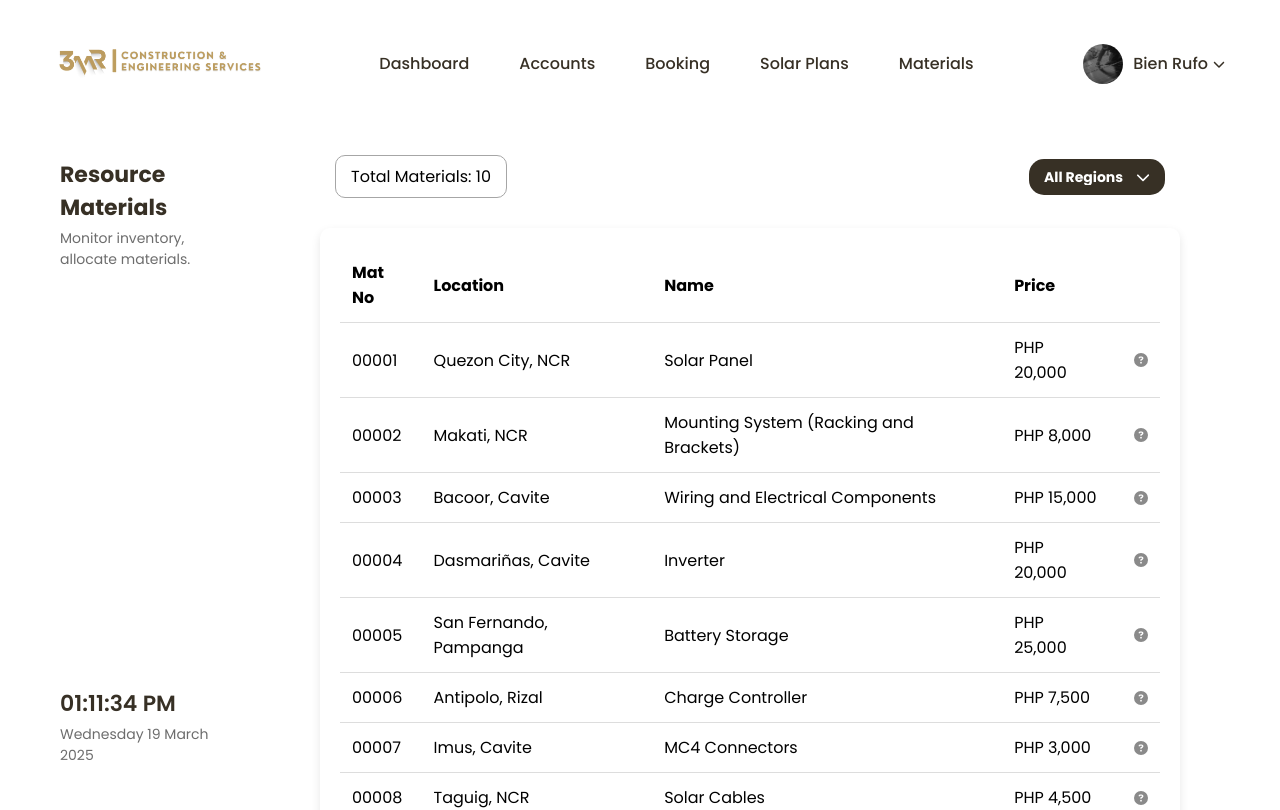
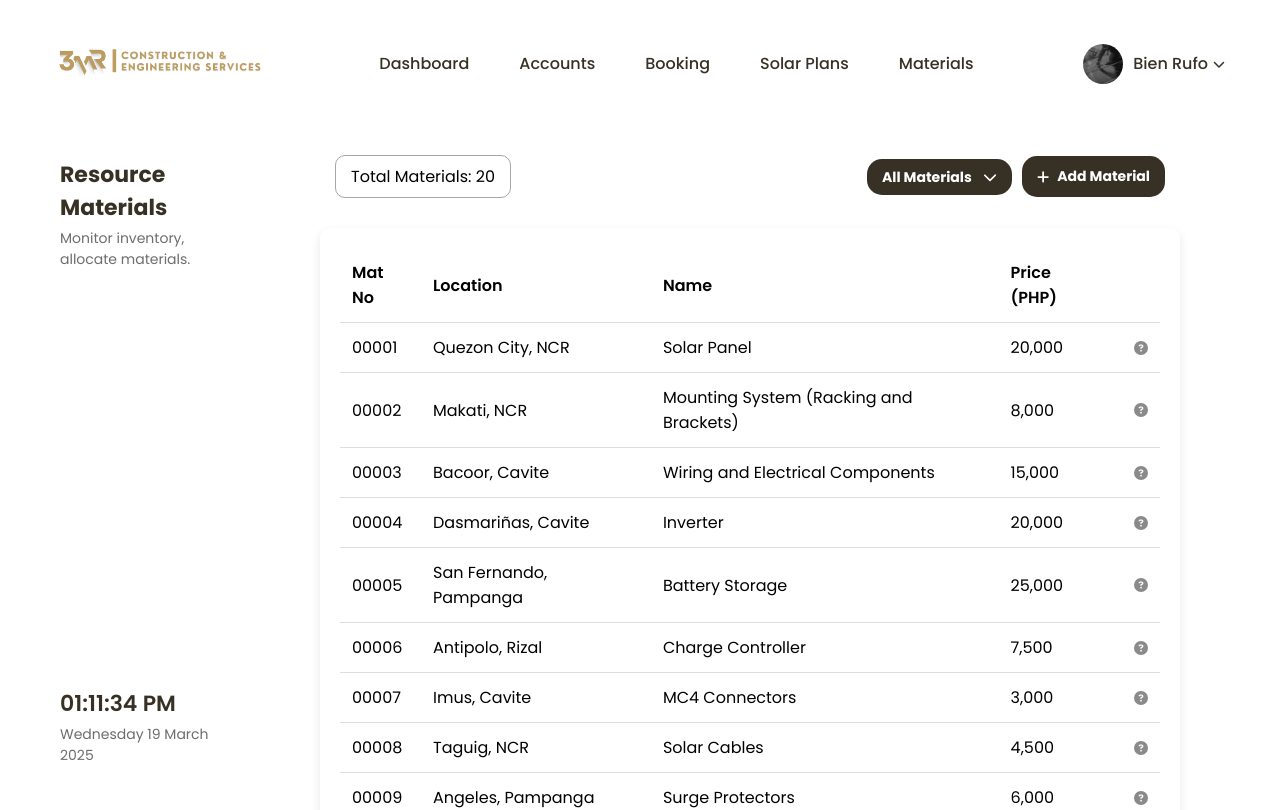
Before and after one commit to marianadine/solarsphereweb, a React (Create React App) app: page /materials in a window 1280 px wide. Shown: the top 810 px of the page. Built offline with nearby package versions, Linux system fonts and the light colour scheme.

Commit message:
add pop up

```diff
--- a/src/admin_components/Materials.js
+++ b/src/admin_components/Materials.js
@@ -1,11 +1,36 @@
 import React, { useState, useEffect } from "react";
 import "./admincompo_css/tablestyles.css";
 import { FontAwesomeIcon } from "@fortawesome/react-fontawesome";
-import { faPrint, faChevronDown, faQuestionCircle, faTimes } from "@fortawesome/free-solid-svg-icons";
+import { faPrint, faChevronDown, faQuestionCircle, faTimes, faPlus } from "@fortawesome/free-solid-svg-icons";
 
 const Materials = () => {
     const [currentTime, setCurrentTime] = useState(new Date());
     const [filter, setFilter] = useState("All");
+    const [materials, setMaterials] = useState([
+        { id: "00001", location: "Quezon City, NCR", name: "Solar Panel", price: 20000 },
+        { id: "00002", location: "Makati, NCR", name: "Mounting System (Racking and Brackets)", price: 8000 },
+        { id: "00003", location: "Bacoor, Cavite", name: "Wiring and Electrical Components", price: 15000 },
+        { id: "00004", location: "Dasmariñas, Cavite", name: "Inverter", price: 20000 },
+        { id: "00005", location: "San Fernando, Pampanga", name: "Battery Storage", price: 25000 },
+        { id: "00006", location: "Antipolo, Rizal", name: "Charge Controller", price: 7500 },
+        { id: "00007", location: "Imus, Cavite", name: "MC4 Connectors", price: 3000 },
+        { id: "00008", location: "Taguig, NCR", name: "Solar Cables", price: 4500 },
+        { id: "00009", location: "Angeles, Pampanga", name: "Surge Protectors", price: 6000 },
+        { id: "00010", location: "Calamba, Laguna", name: "PV Combiner Box", price: 10000 },
+        { id: "00011", location: "Marikina, NCR", name: "Smart Energy Meter", price: 12000 },
+        { id: "00012", location: "Pasig, NCR", name: "Micro Inverter", price: 18000 },
+        { id: "00013", location: "Baguio, Benguet", name: "Grounding Kit", price: 5000 },
+        { id: "00014", location: "Cebu City, Cebu", name: "Flexible Conduits", price: 3500 },
+        { id: "00015", location: "Davao City, Davao", name: "Cable Management Clips", price: 2000 },
+        { id: "00016", location: "Santa Rosa, Laguna", name: "Weatherproof Junction Box", price: 5500 },
+        { id: "00017", location: "Cainta, Rizal", name: "High-Efficiency Solar Panel", price: 27000 },
+        { id: "00018", location: "Las Piñas, NCR", name: "Hybrid Solar Inverter", price: 30000 },
+        { id: "00019", location: "Mandaluyong, NCR", name: "Heavy Duty Solar Mounts", price: 9000 },
+        { id: "00020", location: "Parañaque, NCR", name: "Lithium-Ion Battery Pack", price: 40000 },
+    ]);
+
+    const [selectedMaterial, setSelectedMaterial] = useState(null);
+    const [showPopup, setShowPopup] = useState(false);
 
     useEffect(() => {
         const interval = setInterval(() => {
@@ -28,23 +53,19 @@ const Materials = () => {
         year: "numeric",
     });
 
-    const materials = [
-        { id: "00001", location: "Quezon City, NCR", name: "Solar Panel", price: "PHP 20,000" },
-        { id: "00002", location: "Makati, NCR", name: "Mounting System (Racking and Brackets)", price: "PHP 8,000" },
-        { id: "00003", location: "Bacoor, Cavite", name: "Wiring and Electrical Components", price: "PHP 15,000" },
-        { id: "00004", location: "Dasmariñas, Cavite", name: "Inverter", price: "PHP 20,000" },
-        { id: "00005", location: "San Fernando, Pampanga", name: "Battery Storage", price: "PHP 25,000" },
-        { id: "00006", location: "Antipolo, Rizal", name: "Charge Controller", price: "PHP 7,500" },
-        { id: "00007", location: "Imus, Cavite", name: "MC4 Connectors", price: "PHP 3,000" },
-        { id: "00008", location: "Taguig, NCR", name: "Solar Cables", price: "PHP 4,500" },
-        { id: "00009", location: "Angeles, Pampanga", name: "Surge Protectors", price: "PHP 6,000" },
-        { id: "00010", location: "Calamba, Laguna", name: "PV Combiner Box", price: "PHP 10,000" },
-    ];
+    const sortedMaterials = [...materials].sort((a, b) => {
+        if (filter === "Low Price") return a.price - b.price;
+        if (filter === "High Price") return b.price - a.price;
+        return 0;
+    });
 
-    // Filter materials based on selected region
-    const filteredMaterials = materials.filter(mat =>
-        filter === "All" || mat.location.includes(filter)
-    );
+    const handleRemoveMaterial = () => {
+        if (selectedMaterial) {
+            setMaterials(materials.filter((mat) => mat.id !== selectedMaterial.id));
+            setShowPopup(false);
+            setSelectedMaterial(null);
+        }
+    };
 
     return (
         <div className="container">
@@ -65,19 +86,22 @@ const Materials = () => {
             <section className="tablesection">
                 <div className="topsection-table">
                     <div className="total-bookings">
-                        <strong>Total Materials: </strong> <span>{filteredMaterials.length}</span>
+                        <strong>Total Materials: </strong> <span>{sortedMaterials.length}</span>
                     </div>
 
+                    <div className="topsection-actions">
                     <div className="dropdown-wrapper">
-                        <select className="filter-dropdown" onChange={(e) => setFilter(e.target.value)} value={filter}>
-                            <option value="All">All Regions</option>
-                            <option value="NCR">NCR</option>
-                            <option value="Cavite">Cavite</option>
-                            <option value="Pampanga">Pampanga</option>
-                            <option value="Laguna">Laguna</option>
-                            <option value="Rizal">Rizal</option>
-                        </select>
-                        <FontAwesomeIcon icon={faChevronDown} className="dropdown-icon" />
+                            <select className="filter-dropdown" onChange={(e) => setFilter(e.target.value)} value={filter}>
+                                <option value="All">All Materials</option>
+                                <option value="Low Price">Low Price</option>
+                                <option value="High Price">High Price</option>
+                            </select>
+                            <FontAwesomeIcon icon={faChevronDown} className="dropdown-icon" />
+                        </div>
+
+                        <button className="add-material-btn">
+                            <FontAwesomeIcon icon={faPlus} style={{ marginRight: "8px" }} /> Add Material
+                        </button>
                     </div>
                 </div>
 
@@ -88,17 +112,21 @@ const Materials = () => {
                                 <th>Mat No</th>
                                 <th>Location</th>
                                 <th>Name</th>
-                                <th>Price</th>
+                                <th>Price (PHP)</th>
                                 <th></th>
                             </tr>
                         </thead>
                         <tbody>
-                            {filteredMaterials.map((mat) => (
-                                <tr key={mat.id}>
+                            {sortedMaterials.map((mat) => (
+                                <tr
+                                    key={mat.id}
+                                    className={selectedMaterial?.id === mat.id ? "selected-row" : ""}
+                                    onClick={() => setSelectedMaterial(mat)}
+                                >
                                     <td>{mat.id}</td>
                                     <td>{mat.location}</td>
                                     <td>{mat.name}</td>
-                                    <td>{mat.price}</td>
+                                    <td>{mat.price.toLocaleString()}</td>
                                     <td>
                                         <FontAwesomeIcon icon={faQuestionCircle} className="info-icon" />
                                     </td>
@@ -112,11 +140,29 @@ const Materials = () => {
                     <button className="save-pdf-btn">
                         <FontAwesomeIcon icon={faPrint} style={{ marginRight: "8px" }} /> Save PDF
                     </button>
-                    <button className="remove-btn">
+
+                    <button
+                        className="remove-btn"
+                        disabled={!selectedMaterial}
+                        onClick={() => setShowPopup(true)}
+                    >
                         <FontAwesomeIcon icon={faTimes} style={{ marginRight: "8px" }} /> Remove
                     </button>
                 </div>
             </section>
+
+            {showPopup && (
+                <div className="popup-overlay">
+                    <div className="popup-box">
+                        <h3>Remove Material</h3>
+                        <p>Are you sure you want to remove this material?</p>
+                        <div className="popup-buttons">
+                            <button className="yes-btn" onClick={handleRemoveMaterial}>Yes</button>
+                            <button className="no-btn" onClick={() => setShowPopup(false)}>No</button>
+                        </div>
+                    </div>
+                </div>
+            )}
         </div>
     );
 };
--- a/src/admin_components/admincompo_css/tablestyles.css
+++ b/src/admin_components/admincompo_css/tablestyles.css
@@ -107,7 +107,8 @@
     align-items: center;
 }
 
-.add-account-btn {
+.add-account-btn,
+.add-material-btn {
     background: #373025;
     color: white;
     border: none;
@@ -121,7 +122,8 @@
     transition: 0.3s ease-in-out;
 }
 
-.add-account-btn:hover {
+.add-account-btn:hover,
+.add-material-btn:hover {
     background: #d3ab3f;
 }
 
@@ -166,11 +168,22 @@
     border-radius: 10px;
     box-shadow: 0px 4px 10px rgba(0, 0, 0, 0.1);
     height: 590px;
+    overflow-y: auto;
+    position: relative;
 }
 
 .table table {
     width: 100%;
     border-collapse: collapse;
+}
+
+.table thead th {
+    position: sticky;
+    top: 0;
+    background: white;
+    z-index: 2;
+    box-shadow: 0px 2px 5px rgba(0, 0, 0, 0.1);
+    font-weight: 600;
 }
 
 .table th,
@@ -180,9 +193,6 @@
     border-bottom: 1px solid #ddd;
 }
 
-.table th {
-    font-weight: bold;
-}
 
 .edit-icon {
     cursor: pointer;
@@ -213,7 +223,9 @@
 .save-pdf-btn,
 .deactivate-btn,
 .cancel-btn,
-.remove-btn {
+.remove-btn,
+.yes-btn,
+.no-btn {
     background: #373025;
     color: white;
     border: none;
@@ -231,7 +243,9 @@
 .save-pdf-btn:hover,
 .deactivate-btn:hover,
 .cancel-btn:hover,
-.remove-btn:hover {
+.remove-btn:hover,
+.yes-btn:hover,
+.no-btn:hover {
     background: #d3ab3f;
 }
 
@@ -241,11 +255,91 @@
     border-radius: 10px;
 }
 
+.popup-overlay {
+    position: fixed;
+    top: 0;
+    left: 0;
+    width: 100%;
+    height: 100%;
+    background: rgba(0, 0, 0, 0.5);
+    display: flex;
+    justify-content: center;
+    align-items: center;
+    z-index: 1000;
+}
+
+.popup-box {
+    background: #fff;
+    padding: 30px;
+    border-radius: 10px;
+    box-shadow: 0px 4px 6px rgba(0, 0, 0, 0.2);
+    text-align: center;
+    width: auto;
+    animation: fadeIn 0.3s ease-in-out;
+}
+
+.popup-box h3 {
+    margin: 0;
+    font-size: 20px;
+    font-weight: 600;
+    color: #333;
+}
+
+.popup-box p {
+    margin: 10px 0;
+    font-size: 16px;
+    color: #555;
+}
+
+.popup-buttons {
+    display: flex;
+    justify-content: center;
+    gap: 10px;
+    margin-top: 10px;
+}
+
+.yes-btn, .no-btn {
+    margin-top: 15px;
+    font-weight: 500;
+}
+
+.no-btn {
+    background-color: #c9c9c9;
+}
+
+@keyframes fadeIn {
+    from {
+        opacity: 0;
+        transform: translateY(-10px);
+    }
+
+    to {
+        opacity: 1;
+        transform: translateY(0);
+    }
+}
+
+.table tbody tr {
+    cursor: pointer;
+    transition: background 0.2s;
+}
+
+.table tbody tr:hover {
+    background: rgba(0, 0, 0, 0.05);
+}
+
+.selected-row {
+    background: rgba(0, 128, 255, 0.2) !important;
+    font-weight: bold;
+}
+
+
 @keyframes fadeIn {
     from {
         opacity: 0;
         transform: translateY(-20px);
     }
+
     to {
         opacity: 1;
         transform: translateY(0);
@@ -257,6 +351,7 @@
         opacity: 0;
         transform: translateX(-30px);
     }
+
     to {
         opacity: 1;
         transform: translateX(0);
@@ -268,6 +363,7 @@
         opacity: 0;
         transform: scale(0.95);
     }
+
     to {
         opacity: 1;
         transform: scale(1);
```
Also changed, not shown: src/admin_components/Accounts.js (+57 -21 lines), src/admin_components/Booking.js (+43 -9 lines).
